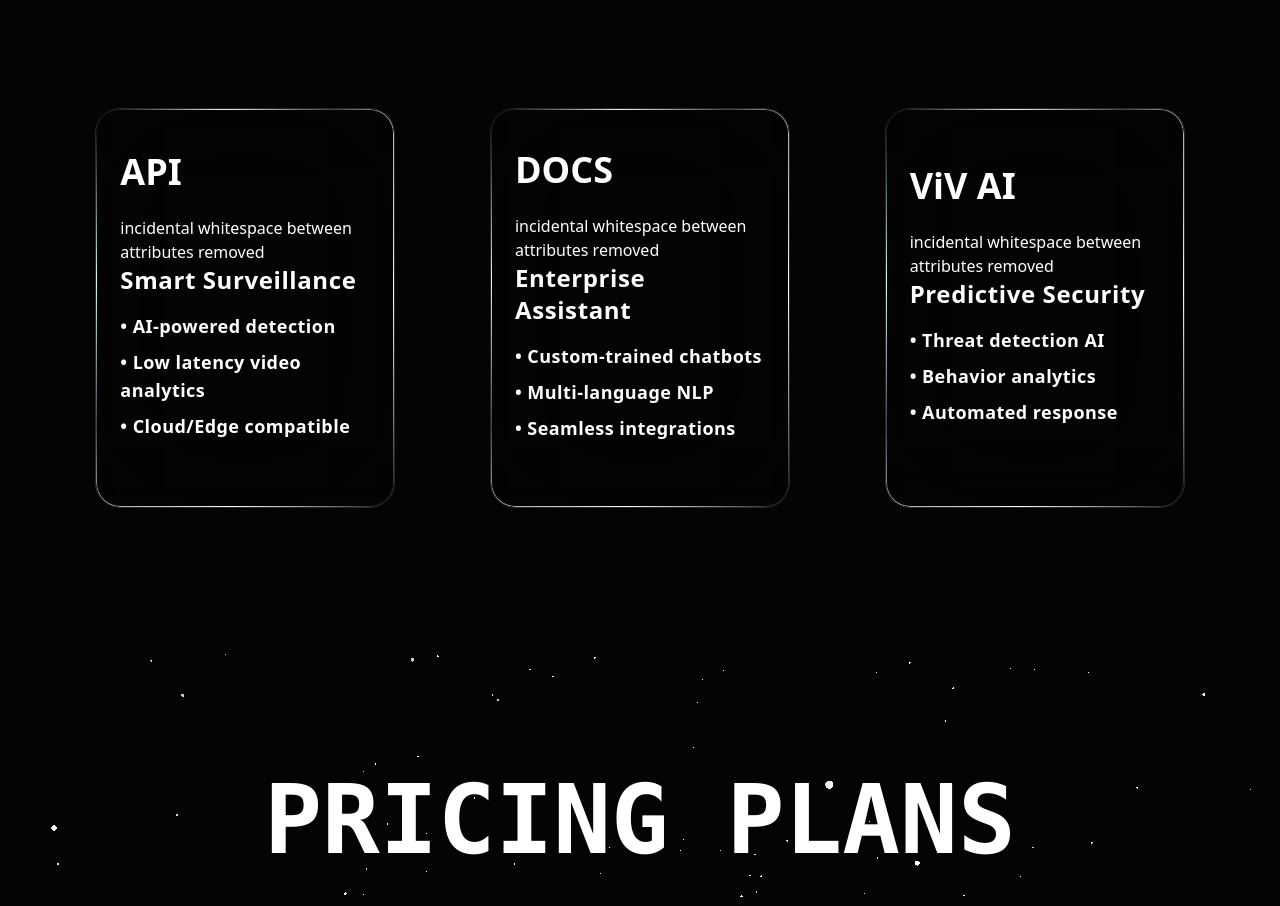
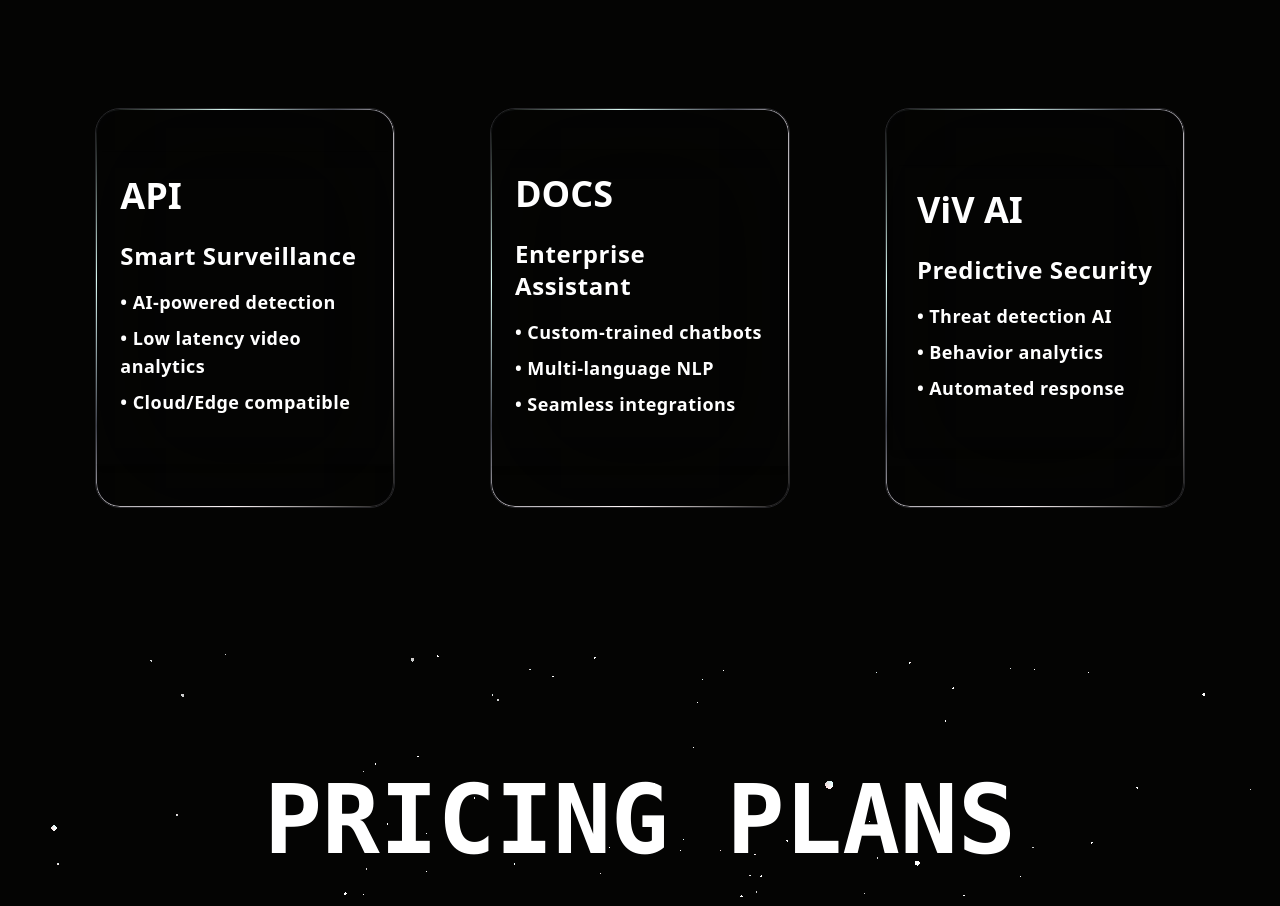
Before and after one commit to YadneshBamne/viv-landing-page, a React (Vite) app: page / in a window 1280 px wide. Shown: the part 980-1886 px from the top of the page. Built offline with nearby package versions, Linux system fonts and the light colour scheme; a web font is replaced by a local one.

Commit message:
fix: remove incidental whitespace between attributes for cleaner code

```diff
--- a/src/App.jsx
+++ b/src/App.jsx
@@ -469,7 +469,6 @@ const App = () => {
                               <h3 className="text-white text-4xl font-extrabold mb-6">
                                 {product.title}
                               </h3>
-                              incidental whitespace between attributes removed
                               <p className="text-white mb-4 text-2xl font-bold tracking-wide">
                                 {product.price}
                               </p>
```
